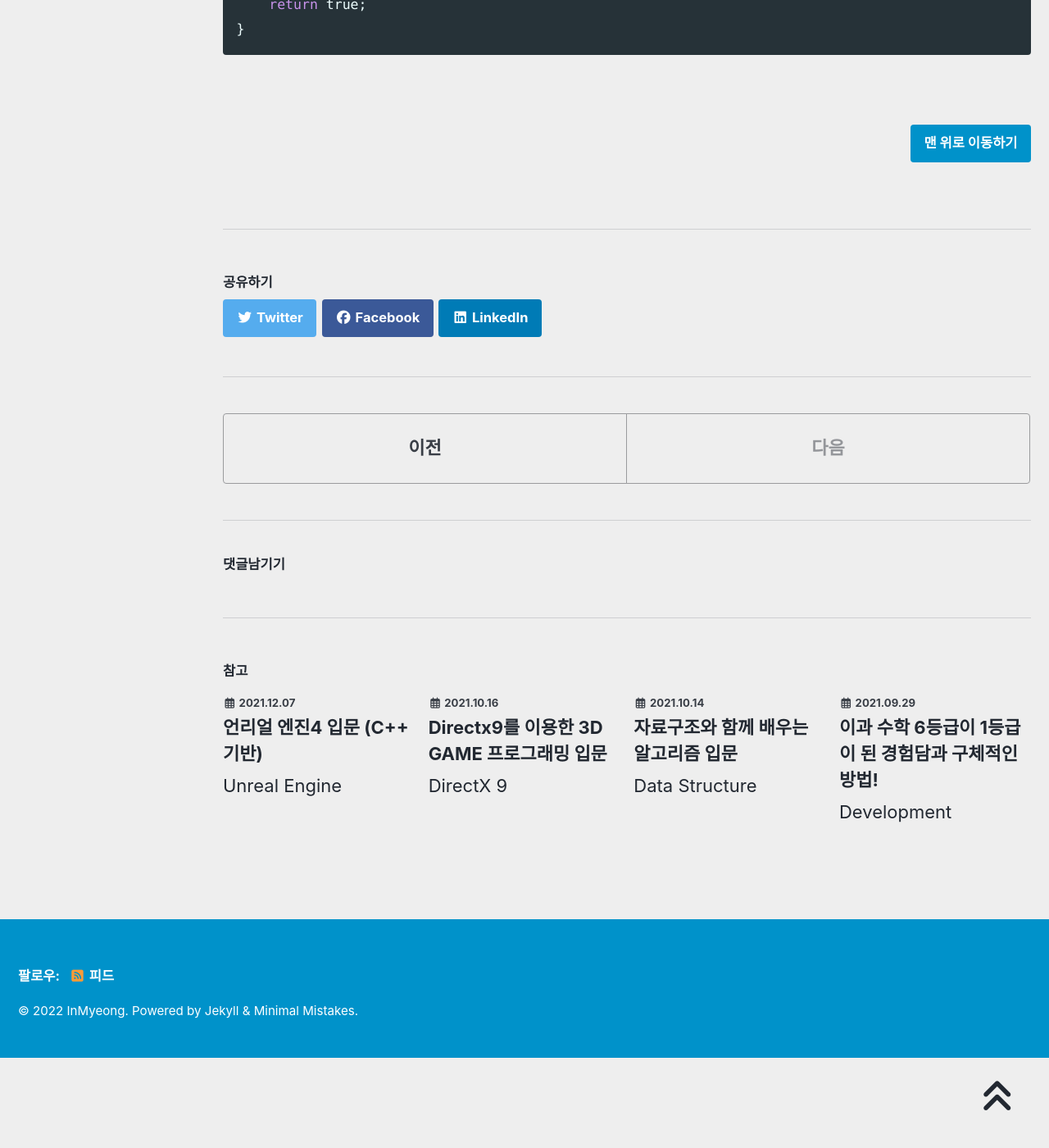
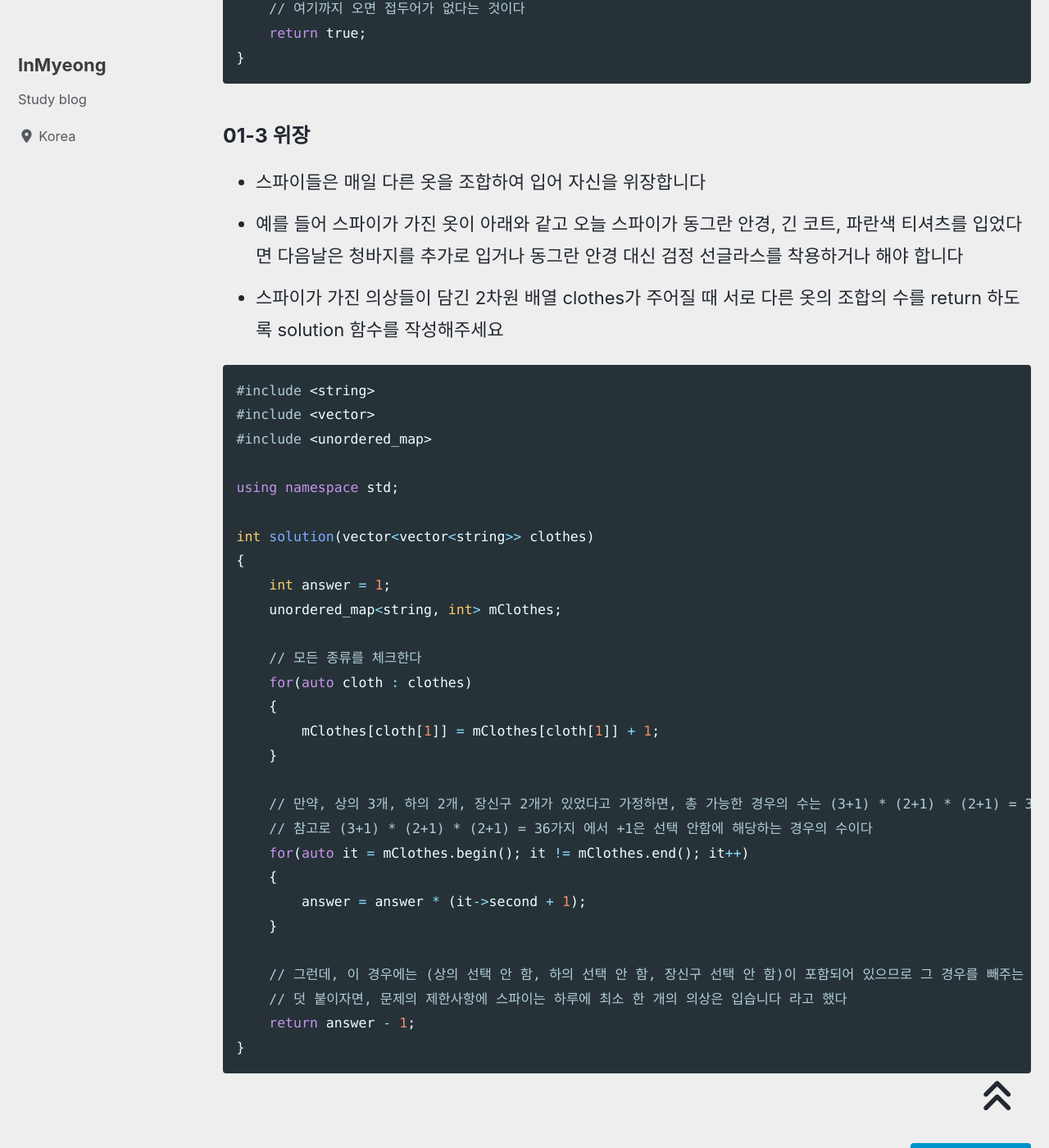
Before and after one commit to devMyeong/devMyeong.github.io, a Jekyll site: the page built from _posts/codingTest/2022-07-06-프로그래머스.md, in a window 1280 px wide and 1400 px high, scrolled down 3121 px. Shown: the whole window at 82% size. Built offline with Jekyll 4.4.1, drawn with Linux system fonts in a browser that asks for light colours; cached includes are drawn as plain includes; nearby versions of some CDN libraries; some web fonts are replaced; comment, search, counter and statistics services are not loaded; some of the changed text lies outside the part shown.

Commit message:
Docs : 프로그래머스 1-3 문제 풀이

````diff
--- a/_posts/codingTest/2022-07-06-프로그래머스.md
+++ b/_posts/codingTest/2022-07-06-프로그래머스.md
@@ -84,16 +84,52 @@ using namespace std;
 
 bool solution(vector<string> phone_book)
 {
-    // 1. phoneBook 배열을 정렬한다.
+    // phoneBook 배열을 정렬한다
     sort(phone_book.begin(), phone_book.end());
 
-    // 2. 1중 Loop을 돌며 앞 번호가 뒷 번호의 접두어인지 확인한다.
+    // 1중 Loop을 돌며 앞 번호가 뒷 번호의 접두어인지 확인한다
     for (int i = 0; i < phone_book.size() - 1; i++)
         if (phone_book[i + 1].find(phone_book[i]) == 0)
             return false;
 
-    // 3. 여기까지 오면 접두어가 없다는 것이다.
+    // 여기까지 오면 접두어가 없다는 것이다
     return true;
+}
+```
+
+### 01-3 위장
+- 스파이들은 매일 다른 옷을 조합하여 입어 자신을 위장합니다
+- 예를 들어 스파이가 가진 옷이 아래와 같고 오늘 스파이가 동그란 안경, 긴 코트, 파란색 티셔츠를 입었다면 다음날은 청바지를 추가로 입거나 동그란 안경 대신 검정 선글라스를 착용하거나 해야 합니다
+- 스파이가 가진 의상들이 담긴 2차원 배열 clothes가 주어질 때 서로 다른 옷의 조합의 수를 return 하도록 solution 함수를 작성해주세요
+
+```cpp
+#include <string>
+#include <vector>
+#include <unordered_map>
+
+using namespace std;
+
+int solution(vector<vector<string>> clothes)
+{
+    int answer = 1;
+    unordered_map<string, int> mClothes;
+
+    // 모든 종류를 체크한다
+    for(auto cloth : clothes)
+    {
+        mClothes[cloth[1]] = mClothes[cloth[1]] + 1;
+    }
+
+    // 만약, 상의 3개, 하의 2개, 장신구 2개가 있었다고 가정하면, 총 가능한 경우의 수는 (3+1) * (2+1) * (2+1) = 36가지 이다
+    // 참고로 (3+1) * (2+1) * (2+1) = 36가지 에서 +1은 선택 안함에 해당하는 경우의 수이다
+    for(auto it = mClothes.begin(); it != mClothes.end(); it++)
+    {
+        answer = answer * (it->second + 1);
+    }
+
+    // 그런데, 이 경우에는 (상의 선택 안 함, 하의 선택 안 함, 장신구 선택 안 함)이 포함되어 있으므로 그 경우를 빼주는 것이다
+    // 덧 붙이자면, 문제의 제한사항에 스파이는 하루에 최소 한 개의 의상은 입습니다 라고 했다
+    return answer - 1;
 }
 ```
 
````
